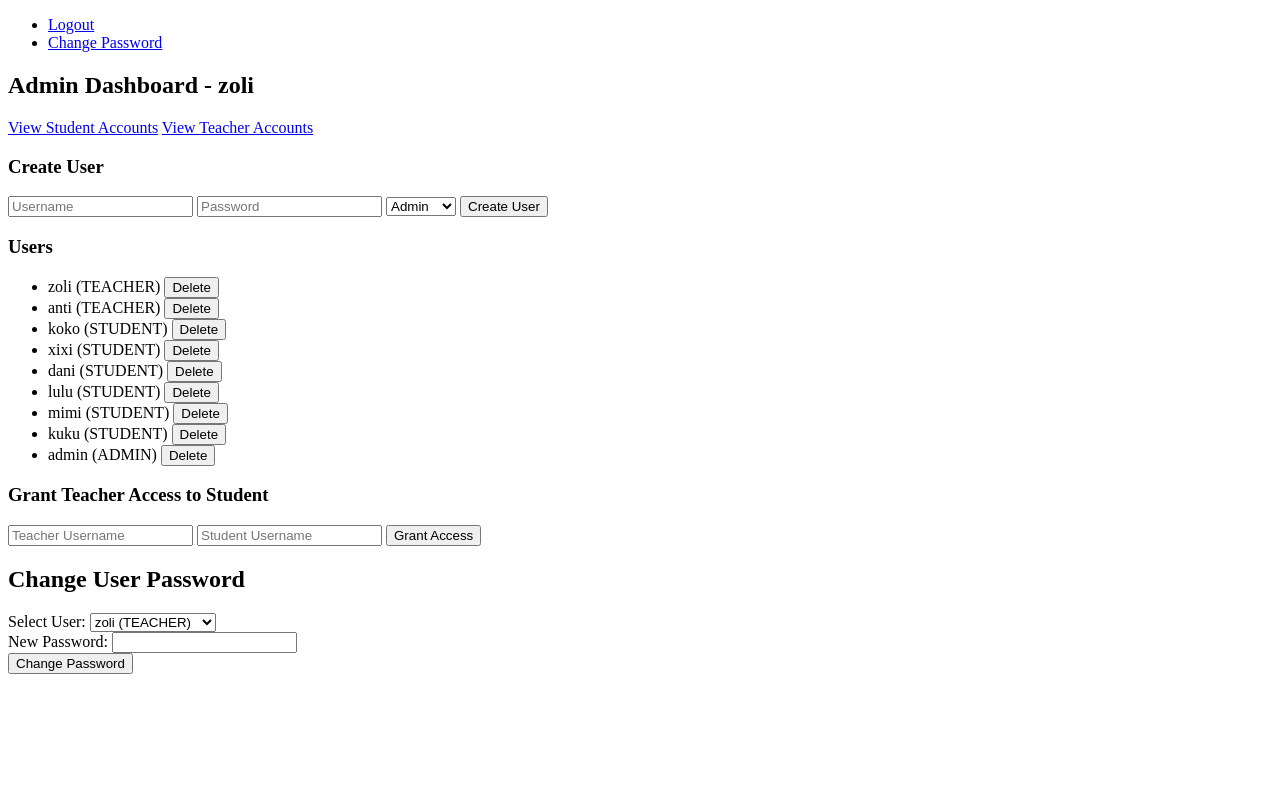
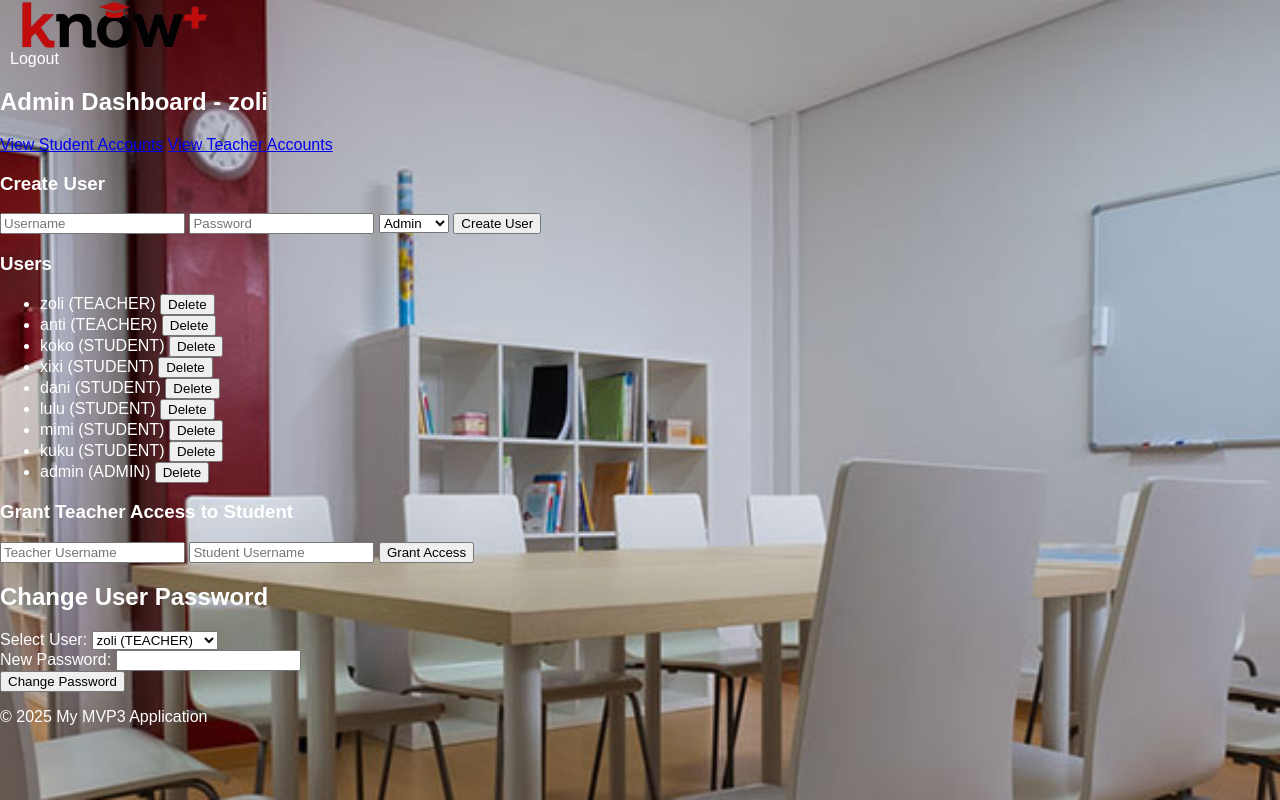
Before and after one commit to zsbati/mvp3, a Flask app: page /admin/home in a window 1280 px wide. Run offline with Flask 3, Linux system fonts and the light colour scheme; a user stored in the database is signed in; parts of the project's set-up code (start-up, migrations or seed data) failed here and were passed over.

Commit message:
bacground and logo are added.

```diff
--- a/create_database.py
+++ b/create_database.py
@@ -1,6 +1,6 @@
 # create_db.py
 from app import app, db
-from models import User, Comment, TeacherAccess
+from models import User, Comment
 
 with app.app_context():
     db.create_all()
--- /dev/null
+++ b/static/css/style.css
@@ -0,0 +1,50 @@
+body {
+    font-family: sans-serif;
+    margin: 0;
+    padding: 0;
+    color: white; /* Set default text color to white */
+}
+
+.header-container {
+    background-color: rgba(0, 0, 0, 0.7);
+    padding: 10px 0;
+    display: flex;
+    justify-content: space-between;
+    align-items: center;
+}
+
+.logo {
+    height: 50px; /* Adjust the logo height as needed */
+    vertical-align: middle;
+    margin-left: 20px;
+}
+
+.user-options {
+    margin-right: 20px;
+}
+
+.user-options a {
+    color: white;
+    text-decoration: none;
+    margin-left: 10px;
+}
+
+.user-options a:hover{
+    text-decoration: underline;
+}
+
+.container {
+    padding: 20px;
+    margin: 20px;
+    background-color: rgba(0, 0, 0, 0.5);
+}
+
+.footer-container {
+    text-align: center;
+    padding: 20px 0;
+    background-color: rgba(0, 0, 0, 0.7);
+    position: fixed;
+    bottom: 0;
+    left: 0;
+    width: 100%;
+}
--- a/templates/base.html
+++ b/templates/base.html
@@ -3,34 +3,38 @@
 <html lang="en">
 <head>
     <meta charset="UTF-8">
-    <title>{% block title %}My App{% endblock %}</title>
+    <meta name="viewport" content="width=device-width, initial-scale=1.0">
+    <title>{% block title %}MVP3 - Default Title{% endblock %}</title>
+
+    <!-- Static Files (CSS, Images, etc.) -->
+    <link rel="stylesheet" href="{{ url_for('static', filename='css/style.css') }}">
+
+    {% block head %}{% endblock %}  <!-- Allows adding specific head elements to child templates -->
 </head>
-<body>
-    <nav>
-        <ul>
-            {% if current_user.is_authenticated %}
-                <li><a href="{{ url_for('logout') }}">Logout</a></li>
-            {% else %}
-                <li><a href="{{ url_for('login') }}">Login</a></li>
-                <li><a href="{{ url_for('register') }}">Register</a></li>
-            {% endif %}
-            {% if current_user.is_authenticated %}
-                <li><a href="{{ url_for('change_password') }}">Change Password</a></li>
-            {% endif %}
-        </ul>
-    </nav>
+<body style="background-image: url('{{ url_for('static', filename='img/background.jpg') }}'); background-size: cover; background-repeat: no-repeat; background-attachment: fixed;">
+<div id="header">
+    <a href="/">
+        <picture>
+            <source srcset="{{ url_for('static', filename='img/logo.avif') }}" type="image/avif">
+            <img src="{{ url_for('static', filename='img/logo.png') }}" alt="Your Logo" class="logo">
+        </picture>
+    </a>
+  <div class="user-options">
+      {% if current_user.is_authenticated %}
+          <a href="{{ url_for('logout') }}">Logout</a>
+      {% else %}
+          <a href="{{ url_for('login') }}">Login</a>
+          <a href="{{ url_for('register') }}">Register</a>
+      {% endif %}
+  </div>
+</div>
 
-    <div class="container">
-        {% with messages = get_flashed_messages() %}
-          {% if messages %}
-            <ul class=flashes>
-            {% for message in messages %}
-              <li>{{ message }}</li>
-            {% endfor %}
-            </ul>
-          {% endif %}
-        {% endwith %}
-        {% block content %}{% endblock %}
-    </div>
+<div id="content">
+    {% block content %}{% endblock %}
+</div>
+
+<div id="footer">
+    <p>&copy; 2025 My MVP3 Application</p>
+</div>
 </body>
 </html>
```
Also changed, not shown: instance/app.db, static/img/background.jpg (added), static/img/logo.avif (added).
